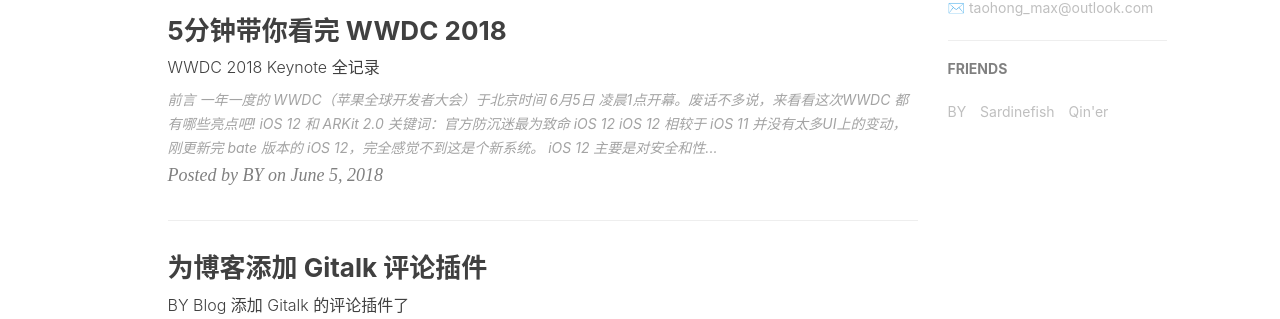
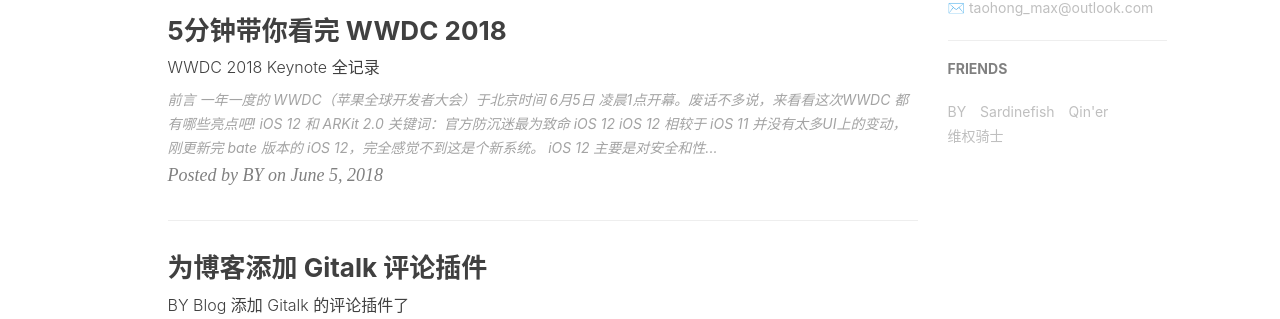
Before and after one commit to TaohongMaxwell/TaohongMaxwell.github.io, a Jekyll site: the page built from index.html, in a window 1280 px wide. Shown: the part 977-1296 px from the top of the page. Built offline with Jekyll 4.4.1, drawn with Linux system fonts in a browser that asks for light colours; nearby versions of some CDN libraries; the list of posts is cut into pages by our own code; comment, search, counter and statistics services are not loaded.

```diff
--- a/_config.yml
+++ b/_config.yml
@@ -108,5 +108,8 @@ friends: [
     },{
         title: "Qin'er",
         href: "http://www.cnblogs.com/1795759388-/"
+    },{
+        title: "维权骑士",
+        href: "https://rightknights.com/"
     }
 ]
```
